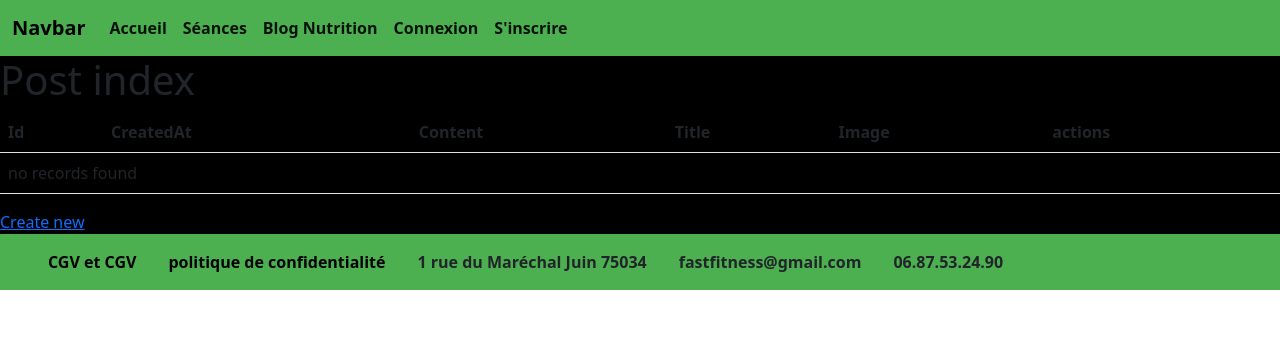
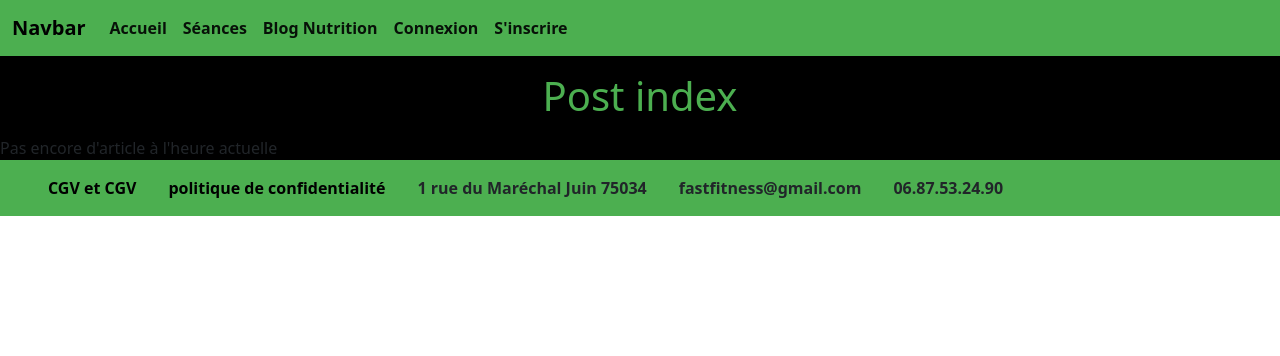
Before and after one commit to AurelienGEORGES/symfony-react_fastfitness, a Symfony app: template templates/post/index.html.twig in a window 1280 px wide. Shown: the top 356 px of the page. Run offline with Twig, Linux system fonts and the light colour scheme; the template is opened without the code that fills it, so the values that code supplies are empty; some libraries are stand-ins or nearby versions.

Commit message:
première phase de style du blog

```diff
--- a/templates/post/index.html.twig
+++ b/templates/post/index.html.twig
@@ -4,40 +4,29 @@
 {% endblock %}
 
 {% block content %}
-	<h1>Post index</h1>
 
-	<table class="table">
-		<thead>
-			<tr>
-				<th>Id</th>
-				<th>CreatedAt</th>
-				<th>Content</th>
-				<th>Title</th>
-				<th>Image</th>
-				<th>actions</th>
-			</tr>
-		</thead>
-		<tbody>
-			{% for post in posts %}
-				<tr>
-					<td>{{ post.id }}</td>
-					<td>{{ post.createdAt ? post.createdAt|date('Y-m-d H:i:s') : '' }}</td>
-					<td>{{ post.content }}</td>
-					<td>{{ post.title }}</td>
-					<td>{{ post.image }}</td>
-					<td><img src="{{'/uploads/images/' ~ post.image}}" alt="mon image" class="images-posts"/></td>
-					<td>
-						<a href="{{ path('app_post_show', {'id': post.id}) }}">show</a>
-						<a href="{{ path('app_post_edit', {'id': post.id}) }}">edit</a>
-					</td>
-				</tr>
-			{% else %}
-				<tr>
-					<td colspan="6">no records found</td>
-				</tr>
-			{% endfor %}
-		</tbody>
-	</table>
+	{% if is_granted('ROLE_ADMIN') %}
+	<a href="{{ path('app_post_new') }}">Create new</a>
+	{% endif %}
+	<h1 class="titleBlog my-3">Post index</h1>
+	{% for post in posts %}
+		<article class="d-flex justify-content-center my-3">
+		<div class="card" style="width: 18rem;">
+			<img src="{{'/uploads/images/' ~ post.image}}" class="card-img-top" alt="mon image">
+			<div class="card-body">
+				<h5 class="card-title">{{ post.title }}</h5>
+				<p class="card-text">{{ post.content }}</p>
+				<p>{{ post.createdAt ? post.createdAt|date('Y-m-d H:i:s') : '' }}</p>
+				<a href="{{ path('app_post_show', {'id': post.id}) }} class=" btn btn-primary"">Voir l'article en entier</a>
+				<a href="{{ path('app_post_edit', {'id': post.id}) }} class=" btn btn-primary"">Modifier</a>
+			</div>
+		</div>
+		</article>
+	{% else %}
+		<tr>
+			<td colspan="6">Pas encore d'article à l'heure actuelle</td>
+		</tr>
+	{% endfor %}
 
-	<a href="{{ path('app_post_new') }}">Create new</a>
+
 {% endblock %}
--- a/templates/seances/index.html.twig
+++ b/templates/seances/index.html.twig
@@ -4,6 +4,7 @@
 
 {% block content %}
 
-<h1 class="titleSeances mt-5">Vous voulez booster votre carrière sportive ou de mannequinat?<br />sym prennez rendez vous avec notre coach et/ou notre diététicien</h1>
+<h1 class="titleSeances mt-5">Vous voulez booster votre carrière sportive ou de mannequinat?<br />Prennez rendez vous avec notre coach et/ou notre diététicien</h1>
+
 
 {% endblock %}
```
